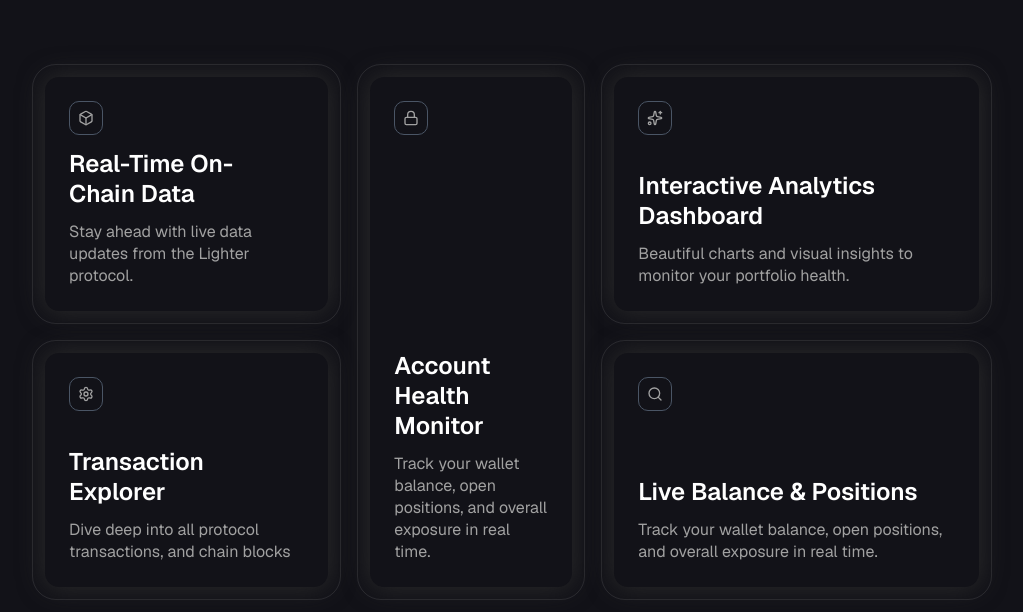
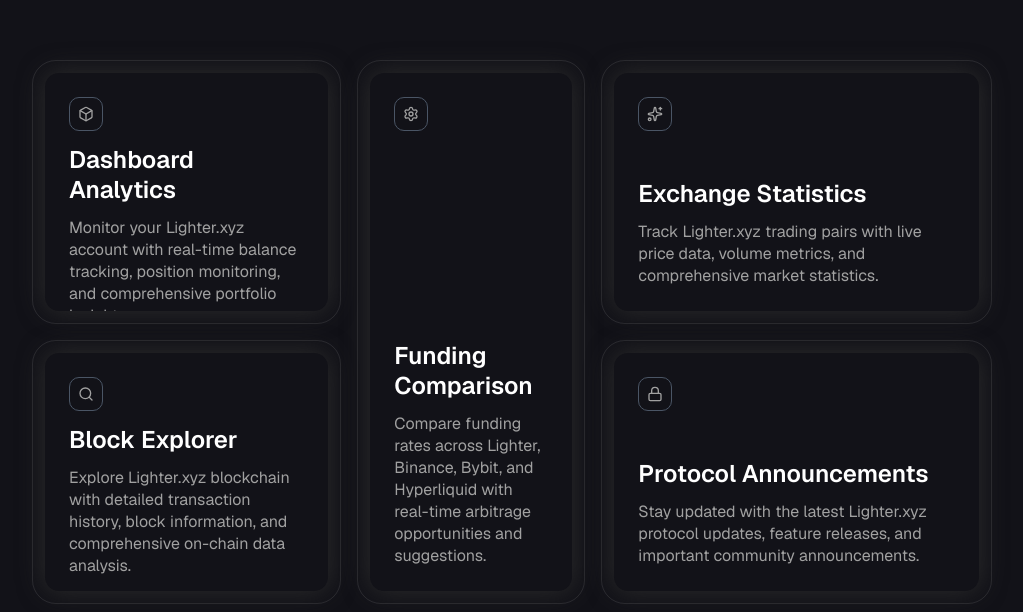
Before and after one commit to titanjagpreet/lighterpulse, a Next.js app: page / in a window 1280 px wide. Shown: the part 868-1480 px from the top of the page, without its empty margins (128-1151 px from the left). Built offline with nearby package versions, Linux system fonts and the light colour scheme.

Commit message:
Updated feature section and added links in navbarbuttons, also optimizied the page using lazy load

```diff
--- a/pages/landing.tsx
+++ b/pages/landing.tsx
@@ -1,5 +1,5 @@
 "use client";
-import React, { useState } from "react";
+import React, { useState, useMemo, useCallback, lazy, Suspense } from "react";
 import { useRouter } from "next/navigation";
 import { getRouteForInput } from "@/utils/validation";
 import { BackgroundRippleEffect } from "@/components/aceternity/ripple-effect";
@@ -21,13 +21,18 @@
     MobileNavMenu,
 } from "@/components/aceternity/navbar";
 
+// Lazy load heavy components
+const LazyGlowingEffectFeatures = lazy(() => Promise.resolve({ default: GlowingEffectFeatures }));
+const LazyProfileSection = lazy(() => Promise.resolve({ default: ProfileSection }));
+const LazyLandingFooter = lazy(() => Promise.resolve({ default: LandingFooter }));
+
 export function NavbarResizable() {
-    const navItems = [
+    const navItems = useMemo(() => [
         {
             name: "𝕏",
             link: "https://x.com/singhxbt",
         },
-    ];
+    ], []);
 
     const [isMobileMenuOpen, setIsMobileMenuOpen] = useState(false);
 
@@ -39,8 +44,8 @@
                     <NavbarLogo />
                     <NavItems items={navItems} />
                     <div className="flex items-center gap-4">
-                        <NavbarButton variant="primary">Explorer</NavbarButton>
-                        <NavbarButton variant="primary">Dashboard</NavbarButton>
+                        <NavbarButton variant="primary" href="/explorer">Explorer</NavbarButton>
+                        <NavbarButton variant="primary" href="/dashboard">Dashboard</NavbarButton>
                     </div>
                 </NavBody>
 
@@ -93,19 +98,19 @@
 }
 
 export function PlaceholdersAndVanishInputBox() {
-    const placeholders = [
+    const placeholders = useMemo(() => [
         "Enter address, transaction hash, or block number",
         "Try: 0xabc...123, tx hash, or block height"
-    ];
+    ], []);
 
     const router = useRouter();
     const [error, setError] = useState("");
 
-    const handleChange = (e: React.ChangeEvent<HTMLInputElement>) => {
+    const handleChange = useCallback((e: React.ChangeEvent<HTMLInputElement>) => {
         console.log("Input:", e.target.value);
-    };
+    }, []);
 
-    const onSubmit = (e: React.FormEvent<HTMLFormElement>) => {
+    const onSubmit = useCallback((e: React.FormEvent<HTMLFormElement>) => {
         e.preventDefault();
 
         const inputEl = e.currentTarget.querySelector("input") as HTMLInputElement;
@@ -118,7 +123,7 @@
         } else {
             setError("Invalid input. Please enter a valid address, transaction hash, or block number.");
         }
-    };
+    }, [router]);
 
     return (
         <div>
@@ -138,121 +143,44 @@
             <GridItem
                 area="md:[grid-area:1/1/2/7] xl:[grid-area:1/1/2/5]"
                 icon={<Box className="h-4 w-4 text-black dark:text-neutral-400" />}
-                title="Real-Time On-Chain Data"
-                description="Stay ahead with live data updates from the Lighter protocol."
+                title="Dashboard Analytics"
+                description="Monitor your Lighter.xyz account with real-time balance tracking, position monitoring, and comprehensive portfolio insights."
             />
 
             <GridItem
                 area="md:[grid-area:1/7/2/13] xl:[grid-area:2/1/3/5]"
-                icon={<Settings className="h-4 w-4 text-black dark:text-neutral-400" />}
-                title="Transaction Explorer"
-                description="Dive deep into all protocol transactions, and chain blocks"
+                icon={<Search className="h-4 w-4 text-black dark:text-neutral-400" />}
+                title="Block Explorer"
+                description="Explore Lighter.xyz blockchain with detailed transaction history, block information, and comprehensive on-chain data analysis."
             />
 
             <GridItem
                 area="md:[grid-area:2/1/3/7] xl:[grid-area:1/5/3/8]"
-                icon={<Lock className="h-4 w-4 text-black dark:text-neutral-400" />}
-                title="Account Health Monitor"
-                description="Track your wallet balance, open positions, and overall exposure in real time."
+                icon={<Settings className="h-4 w-4 text-black dark:text-neutral-400" />}
+                title="Funding Comparison"
+                description="Compare funding rates across Lighter, Binance, Bybit, and Hyperliquid with real-time arbitrage opportunities and suggestions."
             />
 
             <GridItem
                 area="md:[grid-area:2/7/3/13] xl:[grid-area:1/8/2/13]"
                 icon={<Sparkles className="h-4 w-4 text-black dark:text-neutral-400" />}
-                title="Interactive Analytics Dashboard"
-                description="Beautiful charts and visual insights to monitor your portfolio health."
+                title="Exchange Statistics"
+                description="Track Lighter.xyz trading pairs with live price data, volume metrics, and comprehensive market statistics."
             />
 
             <GridItem
                 area="md:[grid-area:3/1/4/13] xl:[grid-area:2/8/3/13]"
-                icon={<Search className="h-4 w-4 text-black dark:text-neutral-400" />}
-                title="Live Balance & Positions"
-                description="Track your wallet balance, open positions, and overall exposure in real time."
+                icon={<Lock className="h-4 w-4 text-black dark:text-neutral-400" />}
+                title="Protocol Announcements"
+                description="Stay updated with the latest Lighter.xyz protocol updates, feature releases, and important community announcements."
             />
         </ul>
     );
 }
 
-interface GridItemProps {
-    area: string;
-    icon: React.ReactNode;
-    title: string;
-    description: React.ReactNode;
-}
-
-const GridItem = ({ area, icon, title, description }: GridItemProps) => {
+// Profile Section Component
+function ProfileSection() {
     return (
-        <li className={`min-h-[14rem] list-none ${area}`}>
-            <div className="relative h-full rounded-2xl border p-2 md:rounded-3xl md:p-3">
-                <GlowingEffect
-                    spread={40}
-                    glow={true}
-                    disabled={false}
-                    proximity={64}
-                    inactiveZone={0.01}
-                />
-                <div className="border-0.75 relative flex h-full flex-col justify-between gap-6 overflow-hidden rounded-xl p-6 md:p-6 dark:shadow-[0px_0px_27px_0px_#2D2D2D]">
-                    <div className="relative flex flex-1 flex-col justify-between gap-3">
-                        <div className="w-fit rounded-lg border border-gray-600 p-2">
-                            {icon}
-                        </div>
-                        <div className="space-y-3">
-                            <h3 className="-tracking-4 pt-0.5 font-sans text-xl/[1.375rem] font-semibold text-balance text-black md:text-2xl/[1.875rem] dark:text-white">
-                                {title}
-                            </h3>
-                            <h2 className="font-sans text-sm/[1.125rem] text-black md:text-base/[1.375rem] dark:text-neutral-400 [&_b]:md:font-semibold [&_strong]:md:font-semibold">
-                                {description}
-                            </h2>
-                        </div>
-                    </div>
-                </div>
-            </div>
-        </li>
-    );
-};
-
-
-export function LandingPage() {
-    return <>
-        <NavbarResizable />
-        <div className="relative flex h-screen w-full flex-col items-center justify-center overflow-hidden bg-[#121218]">
-            <BackgroundRippleEffect />
-
-            <div className="w-full px-4 text-center">
-                {/* Heading */}
-                <h2 className="relative z-10 mx-auto max-w-4xl text-center text-xl font-bold mb-8 text-neutral-800 md:text-3xl lg:text-6xl dark:text-neutral-100">
-                    Your Complete Lighter.xyz Hub
-                </h2>
-
-                {/* Animated text */}
-                <TrueFocus
-                    sentence="Dashboard, Explorer & Insights."
-                    manualMode={false}
-                    blurAmount={4}
-                    borderColor="#17A970"
-                    animationDuration={0.7}
-                    pauseBetweenAnimations={0.5}
-                />
-
-                {/* Subtext */}
-                <p className="relative z-10 mx-auto mt-6 max-w-xl text-center text-neutral-700 dark:text-neutral-400">
-                    Track, analyze, and explore everything about Lighter.xyz in one place.
-                </p>
-
-                {/* Input Box */}
-                <div className="mt-14 flex justify-center">
-                    <div className="w-full max-w-lg">
-                        <PlaceholdersAndVanishInputBox />
-                    </div>
-                </div>
-            </div>
-        </div>
-        <div className="h-screen w-full flex items-center justify-center bg-[#121218]">
-            <div className="w-[75%]">
-                <GlowingEffectFeatures />
-            </div>
-        </div>
-
         <div className="h-screen w-full flex items-center justify-center bg-[#121218] px-8">
             <div className="flex items-center justify-between w-full max-w-6xl gap-16">
                 {/* Profile Card - Left Side */}
@@ -273,7 +201,7 @@
 
                 {/* Developer Details - Right Side */}
                 <div className="flex-1 max-w-2xl space-y-8">
-                    {/* Quote Section */}
+                    {/* Quote */}
                     <div className="relative">
                         <div className="absolute -left-4 top-0 h-full w-1 bg-gradient-to-b from-blue-500 to-purple-600 rounded-full"></div>
                         <blockquote className="text-2xl font-light text-neutral-300 leading-relaxed pl-8">
@@ -326,8 +254,147 @@
                 </div>
             </div>
         </div>
+    );
+}
 
-        {/* Footer */}
-        <LandingFooter />
-    </>
+// Loading Component
+function LoadingSpinner() {
+    return (
+        <div className="flex items-center justify-center h-screen bg-[#121218]">
+            <div className="text-center">
+                <div className="animate-spin rounded-full h-12 w-12 border-b-2 border-blue-500 mx-auto mb-4"></div>
+                <p className="text-neutral-400">Loading...</p>
+            </div>
+        </div>
+    );
 }
+
+interface GridItemProps {
+    area: string;
+    icon: React.ReactNode;
+    title: string;
+    description: React.ReactNode;
+}
+
+const GridItem = React.memo(({ area, icon, title, description }: GridItemProps) => {
+    return (
+        <li className={`min-h-[14rem] list-none ${area}`}>
+            <div className="relative h-full rounded-2xl border p-2 md:rounded-3xl md:p-3">
+                <GlowingEffect
+                    spread={40}
+                    glow={true}
+                    disabled={false}
+                    proximity={64}
+                    inactiveZone={0.01}
+                />
+                <div className="border-0.75 relative flex h-full flex-col justify-between gap-6 overflow-hidden rounded-xl p-6 md:p-6 dark:shadow-[0px_0px_27px_0px_#2D2D2D]">
+                    <div className="relative flex flex-1 flex-col justify-between gap-3">
+                        <div className="w-fit rounded-lg border border-gray-600 p-2">
+                            {icon}
+                        </div>
+                        <div className="space-y-3">
+                            <h3 className="-tracking-4 pt-0.5 font-sans text-xl/[1.375rem] font-semibold text-balance text-black md:text-2xl/[1.875rem] dark:text-white">
+                                {title}
+                            </h3>
+                            <h2 className="font-sans text-sm/[1.125rem] text-black md:text-base/[1.375rem] dark:text-neutral-400 [&_b]:md:font-semibold [&_strong]:md:font-semibold">
+                                {description}
+                            </h2>
+                        </div>
+                    </div>
+                </div>
+            </div>
+        </li>
+    );
+});
+
+
+export function LandingPage() {
+    const [showFeatures, setShowFeatures] = useState(false);
+    const [showProfile, setShowProfile] = useState(false);
+    const [showFooter, setShowFooter] = useState(false);
+
+    React.useEffect(() => {
+        const timer = setTimeout(() => {
+            setShowFeatures(true);
+        }, 100);
+        return () => clearTimeout(timer);
+    }, []);
+
+    React.useEffect(() => {
+        if (showFeatures) {
+            const timer = setTimeout(() => {
+                setShowProfile(true);
+            }, 200);
+            return () => clearTimeout(timer);
+        }
+    }, [showFeatures]);
+
+    React.useEffect(() => {
+        if (showProfile) {
+            const timer = setTimeout(() => {
+                setShowFooter(true);
+            }, 200);
+            return () => clearTimeout(timer);
+        }
+    }, [showProfile]);
+
+    return (
+        <>
+            <NavbarResizable />
+
+            {/* Hero Section - Loads immediately */}
+            <div className="relative flex h-screen w-full flex-col items-center justify-center overflow-hidden bg-[#121218]">
+                <BackgroundRippleEffect />
+
+                <div className="w-full px-4 text-center">
+                    <h2 className="relative z-10 mx-auto max-w-4xl text-center text-xl font-bold mb-8 text-neutral-800 md:text-3xl lg:text-6xl dark:text-neutral-100">
+                        Your Complete Lighter.xyz Hub
+                    </h2>
+
+                    {/* Animated text */}
+                    <TrueFocus
+                        sentence="Dashboard, Explorer & Insights."
+                        manualMode={false}
+                        blurAmount={4}
+                        borderColor="#17A970"
+                        animationDuration={0.7}
+                        pauseBetweenAnimations={0.5}
+                    />
+
+                    <p className="relative z-10 mx-auto mt-6 max-w-xl text-center text-neutral-700 dark:text-neutral-400">
+                        Track, analyze, and explore everything about Lighter.xyz in one place.
+                    </p>
+
+                    {/* Input Box */}
+                    <div className="mt-14 flex justify-center">
+                        <div className="w-full max-w-lg">
+                            <PlaceholdersAndVanishInputBox />
+                        </div>
+                    </div>
+                </div>
+            </div>
+
+            {showFeatures && (
+                <Suspense fallback={<LoadingSpinner />}>
+                    <div className="h-screen w-full flex items-center justify-center bg-[#121218]">
+                        <div className="w-[75%]">
+                            <LazyGlowingEffectFeatures />
+                        </div>
+                    </div>
+                </Suspense>
+            )}
+
+            {showProfile && (
+                <Suspense fallback={<LoadingSpinner />}>
+                    <LazyProfileSection />
+                </Suspense>
+            )}
+
+            {showFooter && (
+                <Suspense fallback={<div className="h-32 bg-[#121218]"></div>}>
+                    <LazyLandingFooter />
+                </Suspense>
+            )}
+        </>
+    );
+}
```
